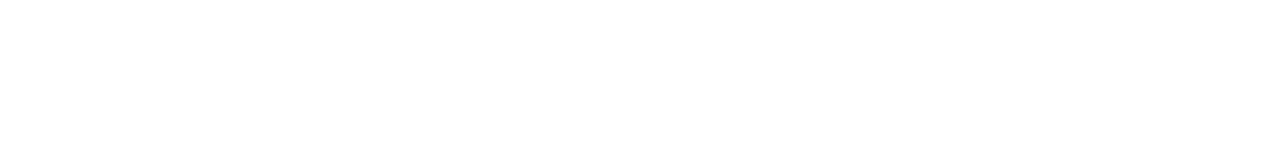
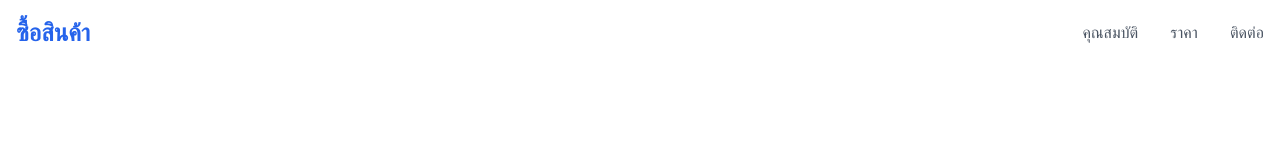
Before and after one commit to NChanantorn/product-landing-page, a plain HTML site: page index.html in a window 1280 px wide. Drawn offline with nearby package versions, Linux system fonts and the light colour scheme.

Commit message:
เพิ่มเมนูนำทางแบบ Responsive

```diff
--- a/index.html
+++ b/index.html
@@ -8,7 +8,18 @@
 </head>
 <body>
  <header>
- <!-- สวนเมนูนําทาง ่ -->
+    <nav class="container mx-auto px-4 py-4">
+        <div class="flex justify-between items-center">
+        <div class="text-2xl font-bold text-blue-600">
+        ซื้อสินค้า
+        </div>
+        <div class="hidden md:flex space-x-8">
+        <a href="#features" class="text-gray-600 hover:text-blue-600">คุณสมบัติ</a>
+        <a href="#pricing" class="text-gray-600 hover:text-blue-600">ราคา</a>
+        <a href="#contact" class="text-gray-600 hover:text-blue-600">ติดต่อ</a>
+        </div>
+        </div>
+        </nav>
  </header>
 
  <main>
```
